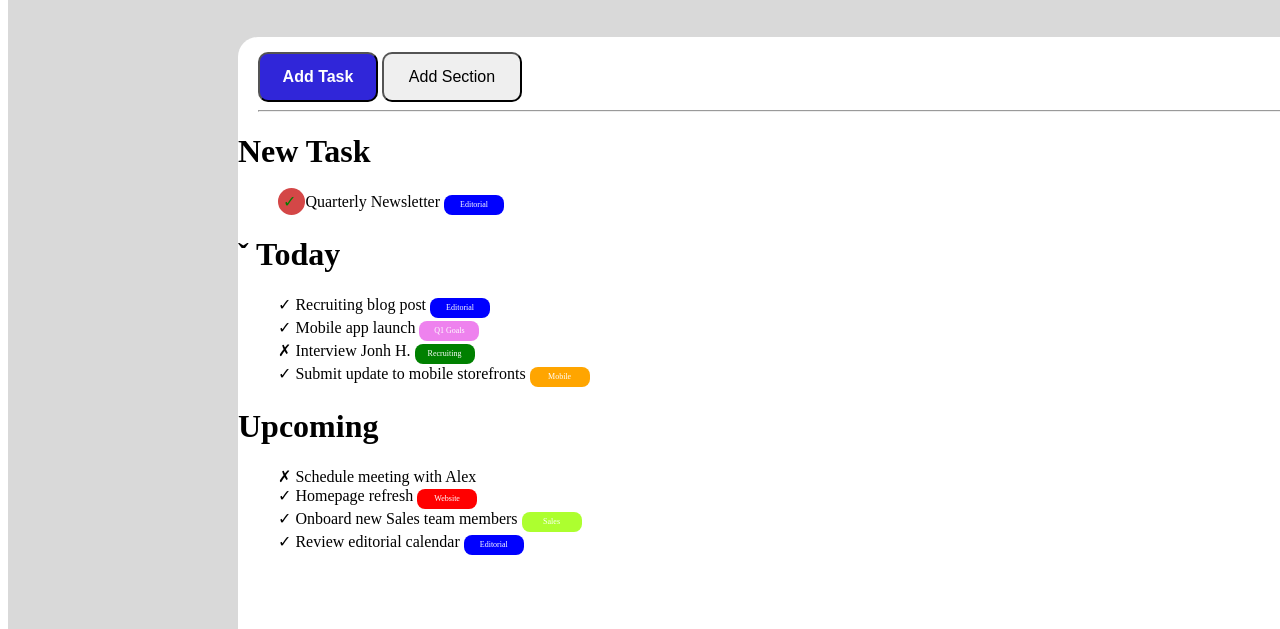
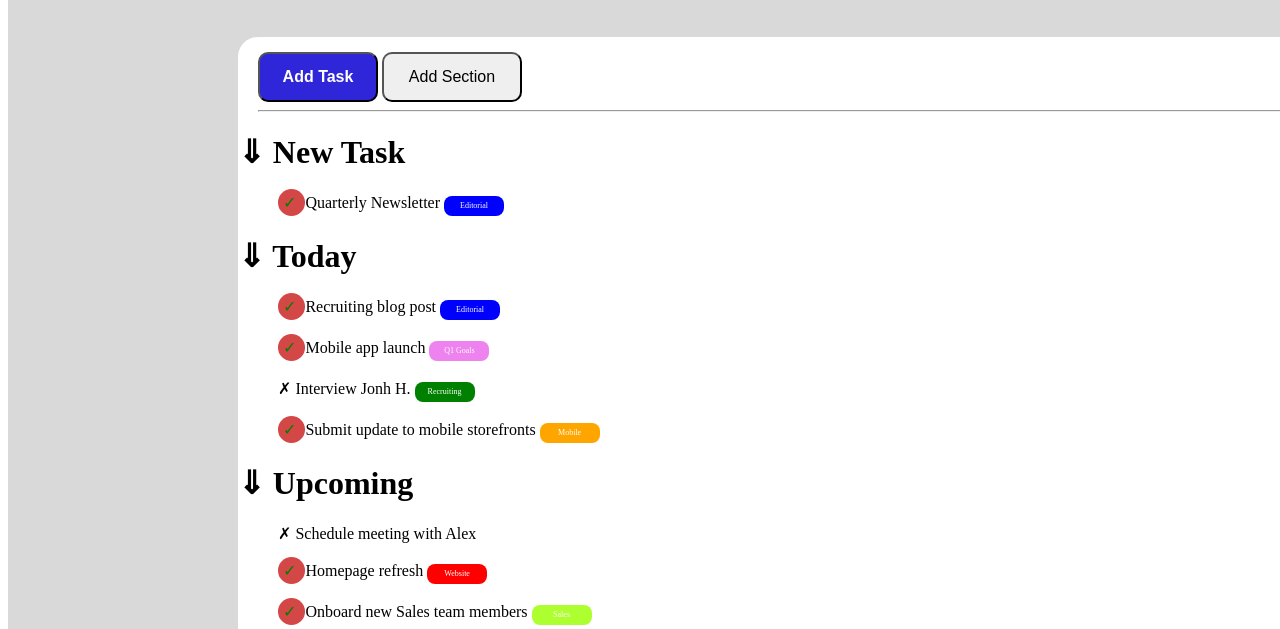
Before and after one commit to shatyrbekova/html-css-toboolist, a plain HTML site: page index.html in a window 1280 px wide. Shown: the part 171-800 px from the top of the page. Drawn offline with Linux system fonts and the light colour scheme.

Commit message:
aggiunti i nuovi componenti

```diff
--- a/index.html
+++ b/index.html
@@ -26,38 +26,70 @@
                    <hr>
                 </div>
                 <div>
-                    <h1>New Task</h1>
+                    <h1>
+                        <span>&dArr;</span>
+                            New Task
+                    </h1>
                     <ul>
-                        <li> <span class="identificatore1" >&#10003; </span>  Quarterly Newsletter
-                             <divc class="blu">Editorial</div>
+                        <li>
+                            <span class="identificatore1" >&#10003; </span>
+                              Quarterly Newsletter
+                             <div class="blu">Editorial</div>
                         </li>
 
                     </ul>
-                    <h1>&caron; Today</h1>
+                    <h1>
+                        <span>&dArr;</span> Today
+                        </h1>
                     <ul>
-                        <li>&#10003; Recruiting blog post
+                        <li>
+                            <span class="identificatore1" >&#10003; </span>
+                              Recruiting blog post
                             <div class="blu">Editorial</div>
                         </li>
-                        <li>&#10003; Mobile app launch
+                        <br>
+                        <li>
+                            <span class="identificatore1" >&#10003; </span>
+                             Mobile app launch
                             <div class="viola">Q1 Goals</div>
                         </li>
-                        <li>&cross; Interview Jonh H.
+                        <br>
+                        <li>
+                            <span class="identificatore2">&cross;</span>
+                             Interview Jonh H.
                             <div class="verde">Recruiting</div>
                         </li>
-                        <li>&#10003; Submit update to mobile storefronts
+                        <br>
+                        <li>
+                            <span class="identificatore1" >&#10003; </span>
+                             Submit update to mobile storefronts
                             <div class="giallo">Mobile</div>
                         </li>
                     </ul>
-                    <h1>Upcoming</h1>
+                    <h1>
+                        <span>&dArr;</span>  Upcoming
+                    </h1>
                     <ul>
-                        <li> &cross; Schedule meeting with Alex</li>
-                        <li>&#10003; Homepage refresh
+                        <li>
+                             <span class="identificatore2">&cross;</span>
+                              Schedule meeting with Alex
+                            </li>
+                        <br>
+                        <li>
+                            <span class="identificatore1" >&#10003; </span>
+                             Homepage refresh
                             <div class="rosso">Website</div>
                         </li>
-                        <li>&#10003; Onboard new Sales team members
+                        <br>
+                        <li>
+                            <span class="identificatore1" >&#10003; </span>
+                             Onboard new Sales team members
                             <div class="verde1">Sales</div>
                         </li>
-                        <li>&#10003; Review editorial calendar
+                        <br>
+                        <li>
+                            <span class="identificatore1" >&#10003; </span>
+                             Review editorial calendar
                             <div class="blu">Editorial</div>
                         </li>
                     </ul>
```
